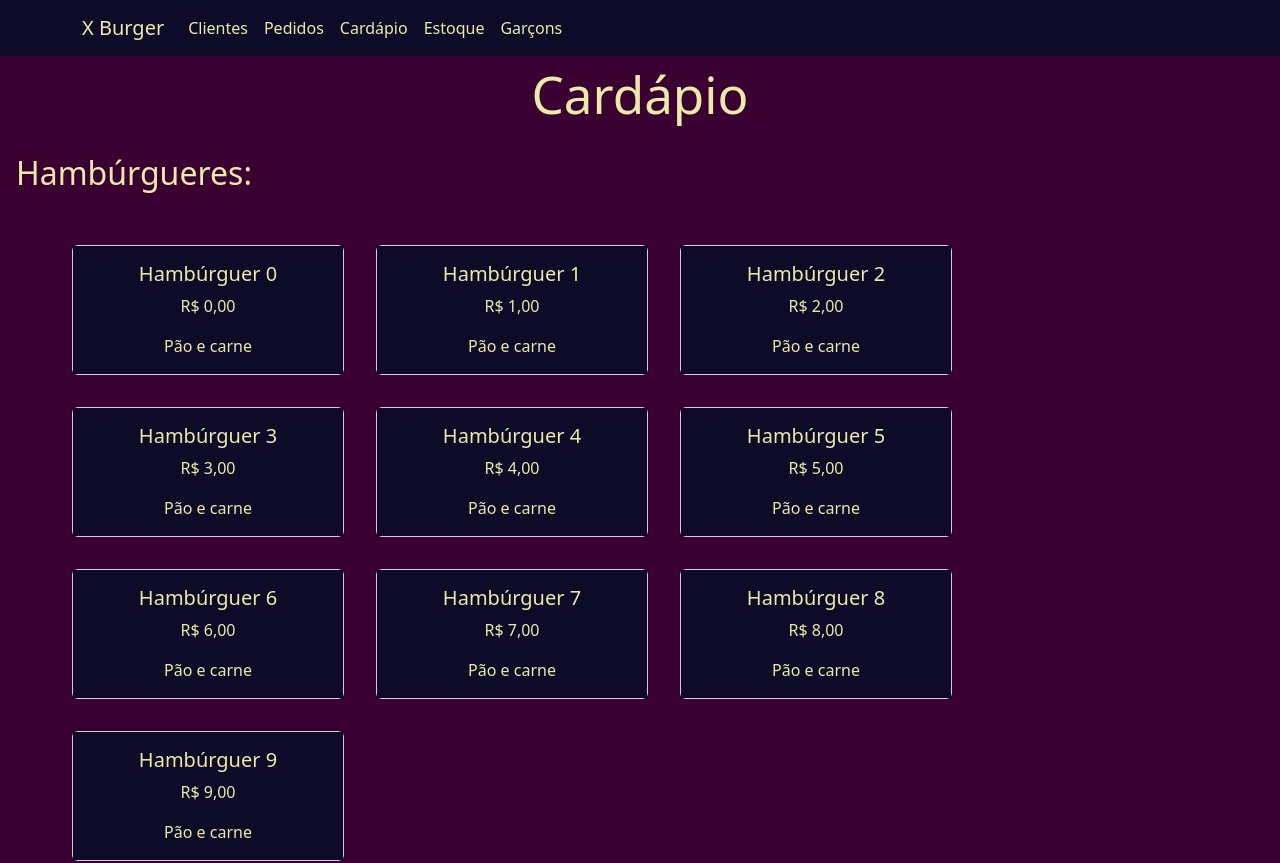
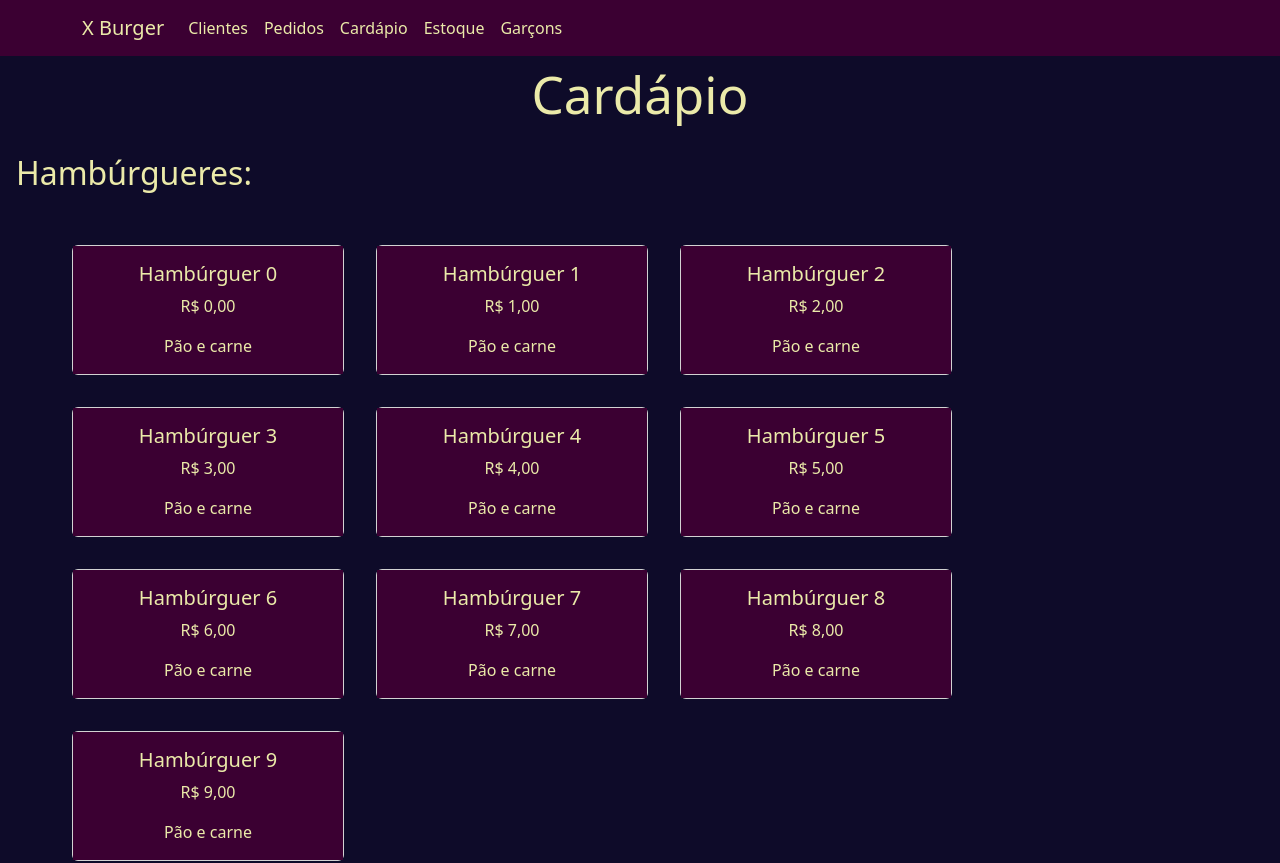
Before and after one commit to ENGVGR/Sistema-de-restaurante, a React (Create React App) app: page / in a window 1280 px wide. Shown: the top 863 px of the page. Built offline with nearby package versions, Linux system fonts and the light colour scheme; the HTML template or start-up script is replaced by a standard one.

Commit message:
Ajustes de layout

```diff
--- a/src/components/menuItem/index.js
+++ b/src/components/menuItem/index.js
@@ -26,7 +26,7 @@ export default function MenuItem(props: ReadOnlyProps): any {
   return (
     <Card className="text-center" style={{ width: '34vh', margin: '2vh' }}>
       {user === 'costumer' && (
-        <Card.Body style={{ background: '#0E0B29' }}>
+        <Card.Body style={{ background: '#3b0032' }}>
           <Card.Title style={{ color: '#EBEAA9' }} role={nameRole}>
             {name || 'Nome'}
           </Card.Title>
--- a/src/components/navBar/index.scss
+++ b/src/components/navBar/index.scss
@@ -1,5 +1,5 @@
 .navBar {
-  background-color: #0e0b29;
+  background-color: #3b0032;
   &-title {
     color: #ebeaa9;
   }
--- a/src/pages/menu/index.scss
+++ b/src/pages/menu/index.scss
@@ -1,5 +1,5 @@
 .menu {
-  background-color: #3b0032;
+  background-color: #0e0b29;
   &-title {
     text-align: center;
     &__span {
```
